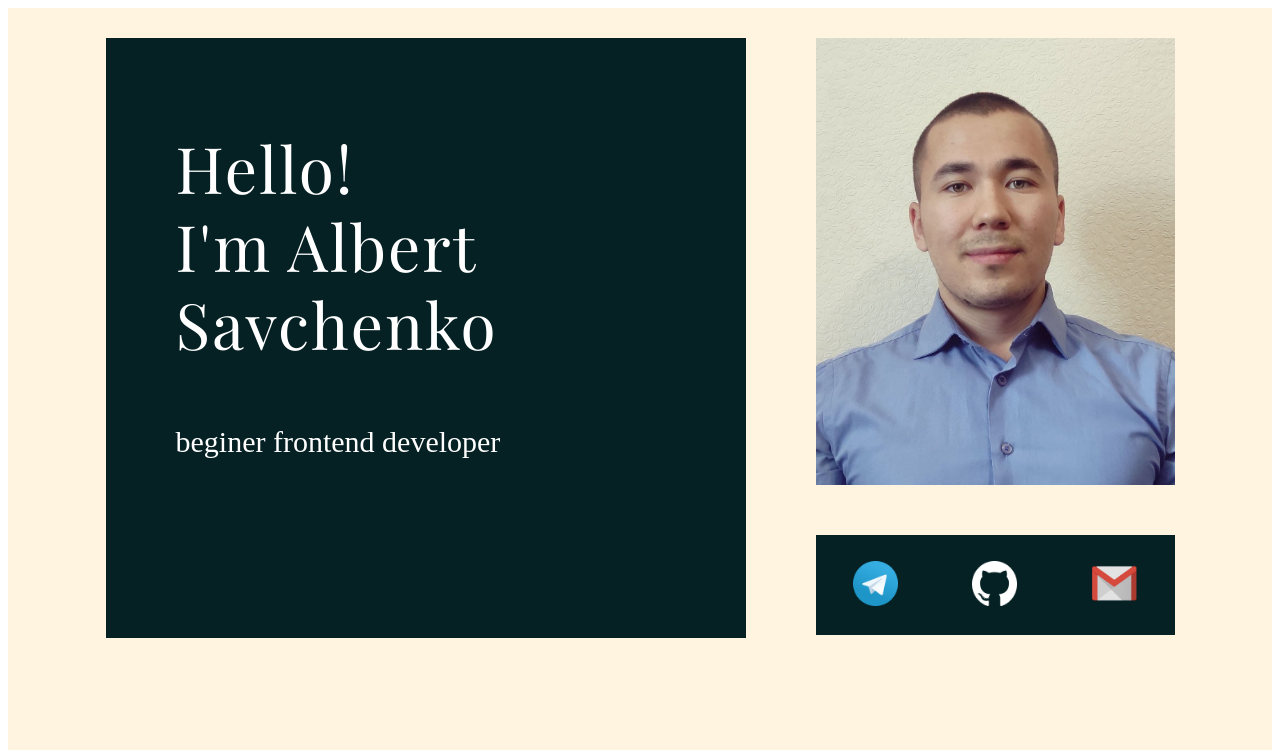
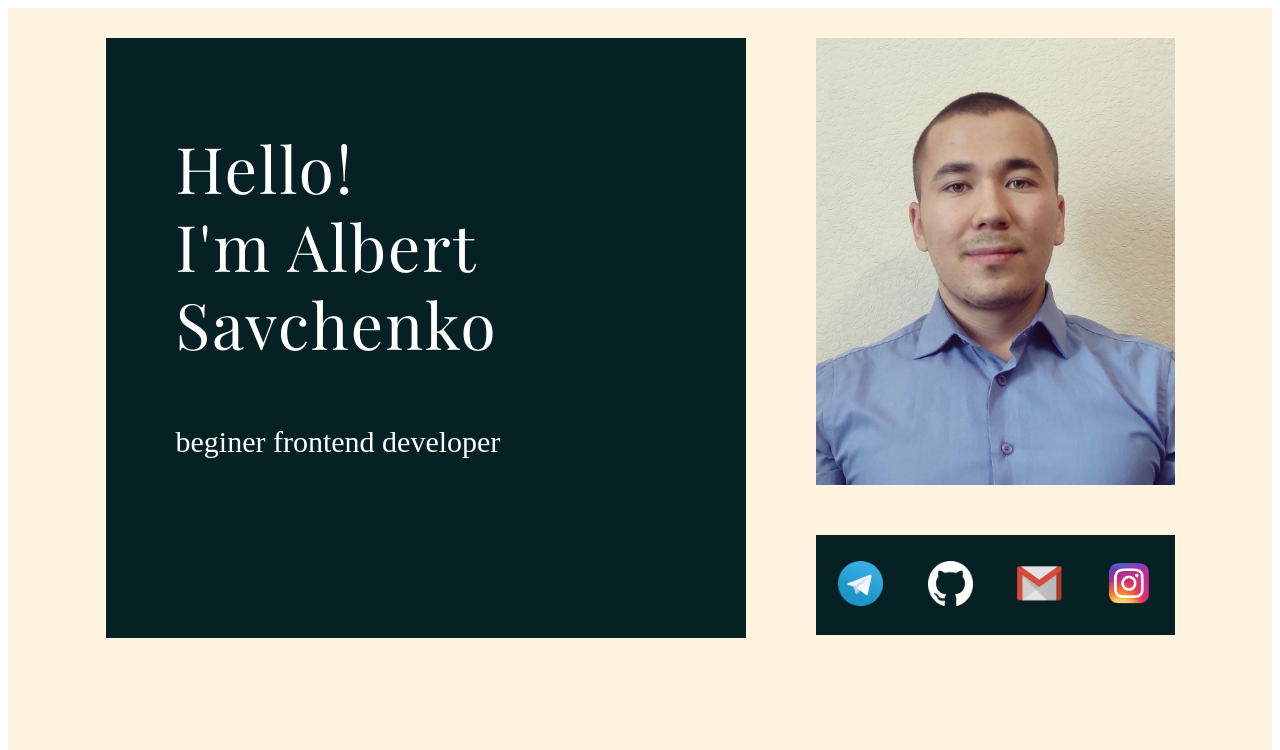
Before and after one commit to al-bertes/cv, a plain HTML site: page index.html in a window 1280 px wide. Shown: the top 750 px of the page. Drawn offline with nearby package versions, Linux system fonts and the light colour scheme; a web font is replaced by a local one.

Commit message:
feat: add instgramm contact

```diff
--- a/index.html
+++ b/index.html
@@ -20,9 +20,10 @@
             </div>
             <img class="my_photo" src="images/photo_2021-05-30_15-43-08.jpg" alt="photo cv">
             <div class="contacts">
-                <div class="telegramm icon"><a href="https://t.me/artbertes"><img src="images/Telegram.png" alt="" class="icon_telegramm"></a></div>
-                <div class="git icon"><a href="https://github.com/al-bertes"><img src="images/Github.png" alt="" class="icon_git"></a></div>
-                <div class="gmail icon"><a href="mailto:art.bertes@gamil.com"><img src="images/image.png" alt="" class="icon_gmail"></a></div>
+                <div class="telegramm icon"><a href="https://t.me/artbertes" target="_blank"><img src="images/Telegram.png" alt="" class="icon_telegramm"></a></div>
+                <div class="git icon"><a href="https://github.com/al-bertes" target="_blank"><img src="images/Github.png" alt="" class="icon_git"></a></div>
+                <div class="gmail icon"><a href="mailto:art.bertes@gamil.com" target="_blank"><img src="images/image.png" alt="" class="icon_gmail"></a></div>
+                <div class="insta icon"><a href="https://www.instagram.com/artbertik/" target="_blank"><img src="images/insta.png" alt="" class="icon_insta"></a></div>
             </div>
         </div>
 
--- a/style.css
+++ b/style.css
@@ -69,10 +69,13 @@
     background: #052124;
   }
 
-  .icon_telegramm, .icon_git, .icon_gmail  {
+  .icon_telegramm, .icon_git, .icon_gmail, .icon_insta  {
     width: 45px;
     margin-left: auto;
     margin-right: auto;
+  }
+  .icon_insta {
+    background-color: #052124;
   }
 
 /* -----PORTFOLIO----- */
```
Also changed, not shown: images/insta.png (added).
